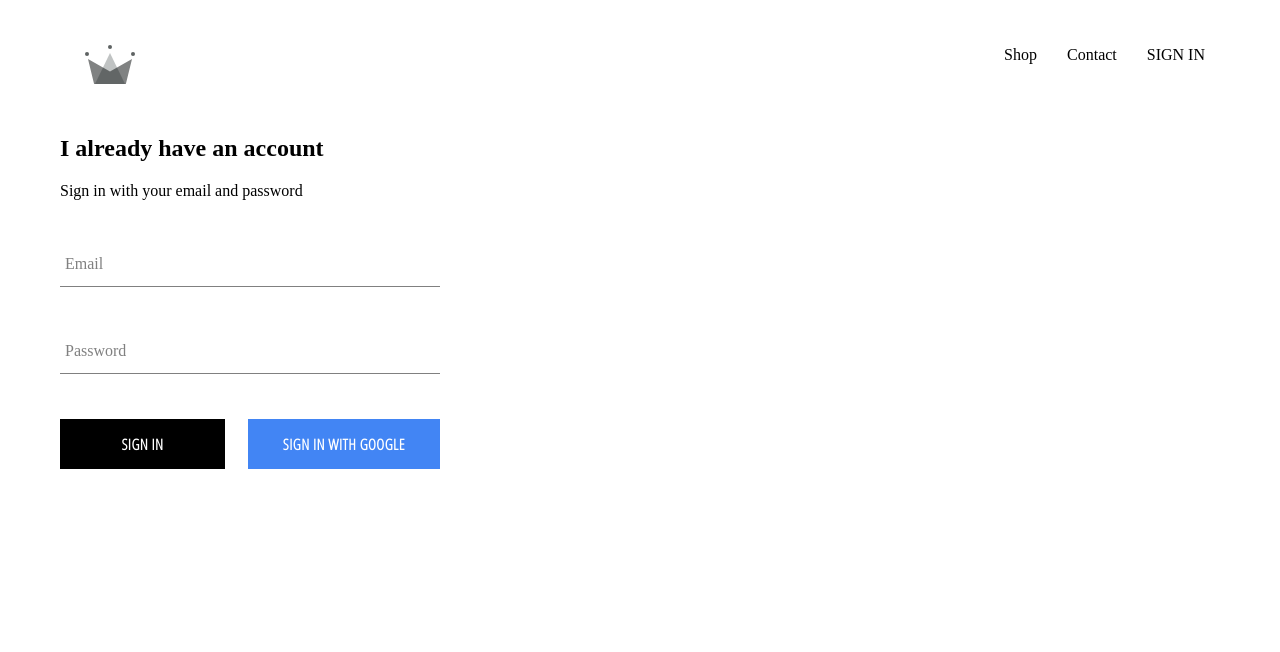
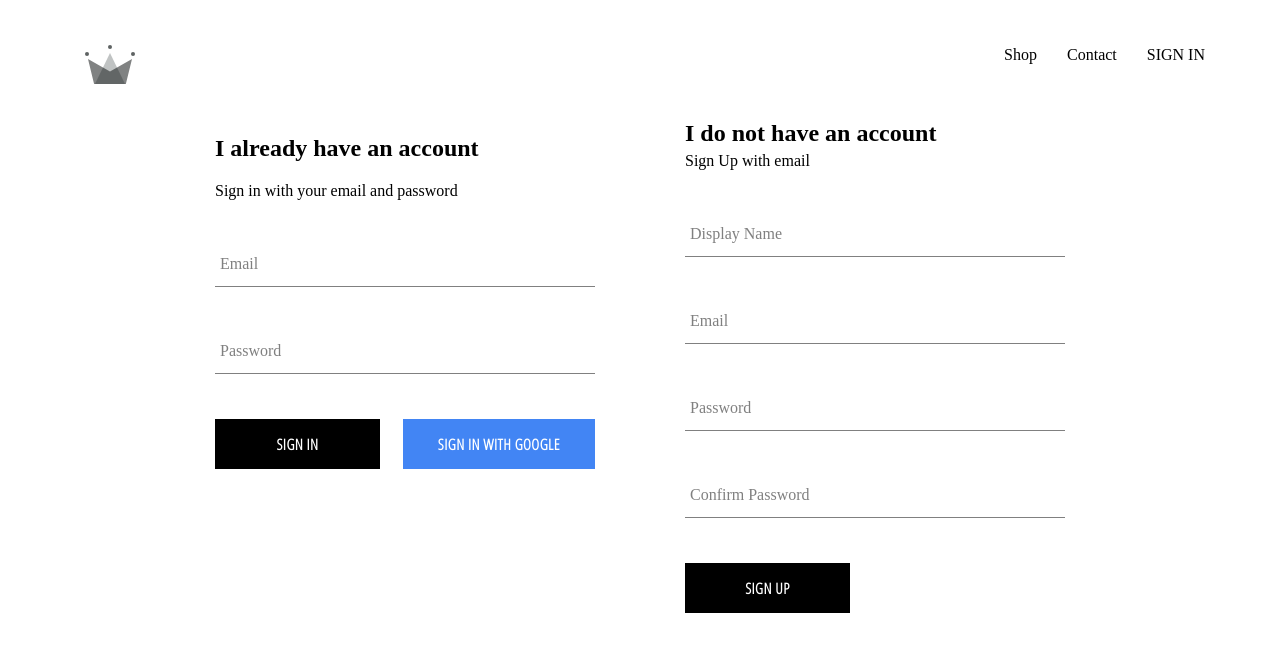
Before and after one commit to DiePlease/Clothing, a React (Create React App) app: page /signin in a window 1280 px wide. Shown: the top 652 px of the page. Built offline with nearby package versions, Linux system fonts and the light colour scheme; no server answers.

Commit message:
Firebase Utils implemented, email password authentication enabeled via signup

```diff
--- a/src/App.js
+++ b/src/App.js
@@ -7,7 +7,10 @@
 import ShopPage from "../src/pages/shop/shop";
 import Header from "../src/componets/header/header";
 import SignInAndSignUpPage from "../src/pages/SignInAndSignUpPage/SignInAndSignUpPage";
-import { auth } from "../src/firebase/firebase.utils";
+import {
+  auth,
+  createUserProfileDocument
+} from "../src/firebase/firebase.utils";
 
 class App extends React.Component {
   constructor() {
@@ -21,9 +24,23 @@
   unsubscribeFromAuth = null;
 
   componentDidMount() {
-    this.unsubscribeFromAuth = auth.onAuthStateChanged(user => {
-      this.setState({ currentUser: user });
-      console.log(user);
+    this.unsubscribeFromAuth = auth.onAuthStateChanged(async userAuth => {
+      if (userAuth) {
+        const userRef = await createUserProfileDocument(userAuth);
+        userRef.onSnapshot(snapShot => {
+          this.setState({
+            currentUser: {
+              id: snapShot.id,
+              ...snapShot.data()
+            }
+          });
+          console.log(this.state);
+        });
+      } else {
+        this.setState({
+          currentUser: userAuth
+        });
+      }
     });
   }
 
--- /dev/null
+++ b/src/componets/sign-up/sign-up.jsx
@@ -0,0 +1,91 @@
+import React, { Component } from "react";
+import FormInput from "../form-input/form-input";
+import CustomButton from "../custom-button/custom-button";
+import { auth, createUserProfileDocument } from "../../firebase/firebase.utils";
+
+import "./sign-up.style.scss";
+
+class SignUp extends Component {
+  state = {
+    displayName: "",
+    email: "",
+    password: "",
+    confirmPassword: ""
+  };
+
+  handleSubmit = async e => {
+    e.preventDefault();
+    const { displayName, email, password, confirmPassword } = this.state;
+    if (password !== confirmPassword) {
+      alert("Password don't match");
+      return;
+    }
+    try {
+      const { user } = await auth.createUserWithEmailAndPassword(
+        email,
+        password
+      );
+      await createUserProfileDocument(user, { displayName });
+      this.setState({
+        displayName: "",
+        email: "",
+        password: "",
+        confirmPassword: ""
+      });
+    } catch (error) {
+      console.log(error);
+    }
+  };
+
+  handleChange = e => {
+    const { name, value } = e.target;
+    this.setState({ [name]: value });
+  };
+
+  render() {
+    const { displayName, email, password, confirmPassword } = this.state;
+    return (
+      <div className="sign-up">
+        <h2 className="title">I do not have an account</h2>
+        <span>Sign Up with email</span>
+        <form className="sign-up-form" onSubmit={this.handleSubmit}>
+          <FormInput
+            type="text"
+            name="displayName"
+            value={displayName}
+            onChange={this.handleChange}
+            label="Display Name"
+            required
+          />
+          <FormInput
+            type="email"
+            name="email"
+            value={email}
+            onChange={this.handleChange}
+            label="Email"
+            required
+          />
+          <FormInput
+            type="password"
+            name="password"
+            value={password}
+            onChange={this.handleChange}
+            label="Password"
+            required
+          />
+          <FormInput
+            type="password"
+            name="confirmPassword"
+            value={confirmPassword}
+            onChange={this.handleChange}
+            label="Confirm Password"
+            required
+          />
+          <CustomButton type="submit">SIGN UP</CustomButton>
+        </form>
+      </div>
+    );
+  }
+}
+
+export default SignUp;
--- /dev/null
+++ b/src/componets/sign-up/sign-up.style.scss
@@ -0,0 +1,9 @@
+.sign-up {
+  display: flex;
+  flex-direction: column;
+  width: 380px;
+
+  .title {
+    margin: 5px 0;
+  }
+}
--- a/src/firebase/firebase.utils.js
+++ b/src/firebase/firebase.utils.js
@@ -13,6 +13,28 @@
   measurementId: "G-VXYGDVWYPV"
 };
 
+export const createUserProfileDocument = async (userAuth, additionalData) => {
+  if (!userAuth) return;
+
+  const userRef = firestore.doc(`users/${userAuth.uid}`);
+  const sanpShot = await userRef.get();
+  if (!sanpShot.exists) {
+    const { displayName, email } = userAuth;
+    const createdAt = new Date();
+    try {
+      await userRef.set({
+        displayName,
+        email,
+        createdAt,
+        ...additionalData
+      });
+    } catch (error) {
+      console.log("Error Creating User", error.message);
+    }
+  }
+  return userRef;
+};
+
 firebase.initializeApp(config);
 
 export const auth = firebase.auth();
--- a/src/pages/SignInAndSignUpPage/SignInAndSignUpPage.jsx
+++ b/src/pages/SignInAndSignUpPage/SignInAndSignUpPage.jsx
@@ -1,10 +1,12 @@
 import React from "react";
 import "./SignInAndSignUpPage.style.scss";
 import SignIn from "../../componets/sign-in/sign-in";
+import SignUp from "../../componets/sign-up/sign-up";
 
 const SignInAndSignUpPage = () => (
   <div className="sign-in-and-sign-up">
     <SignIn />
+    <SignUp />
   </div>
 );
 
--- a/src/pages/SignInAndSignUpPage/SignInAndSignUpPage.style.scss
+++ b/src/pages/SignInAndSignUpPage/SignInAndSignUpPage.style.scss
@@ -0,0 +1,6 @@
+.sign-in-and-sign-up {
+  width: 850px;
+  display: flex;
+  justify-content: space-between;
+  margin: 20px auto;
+}
```
